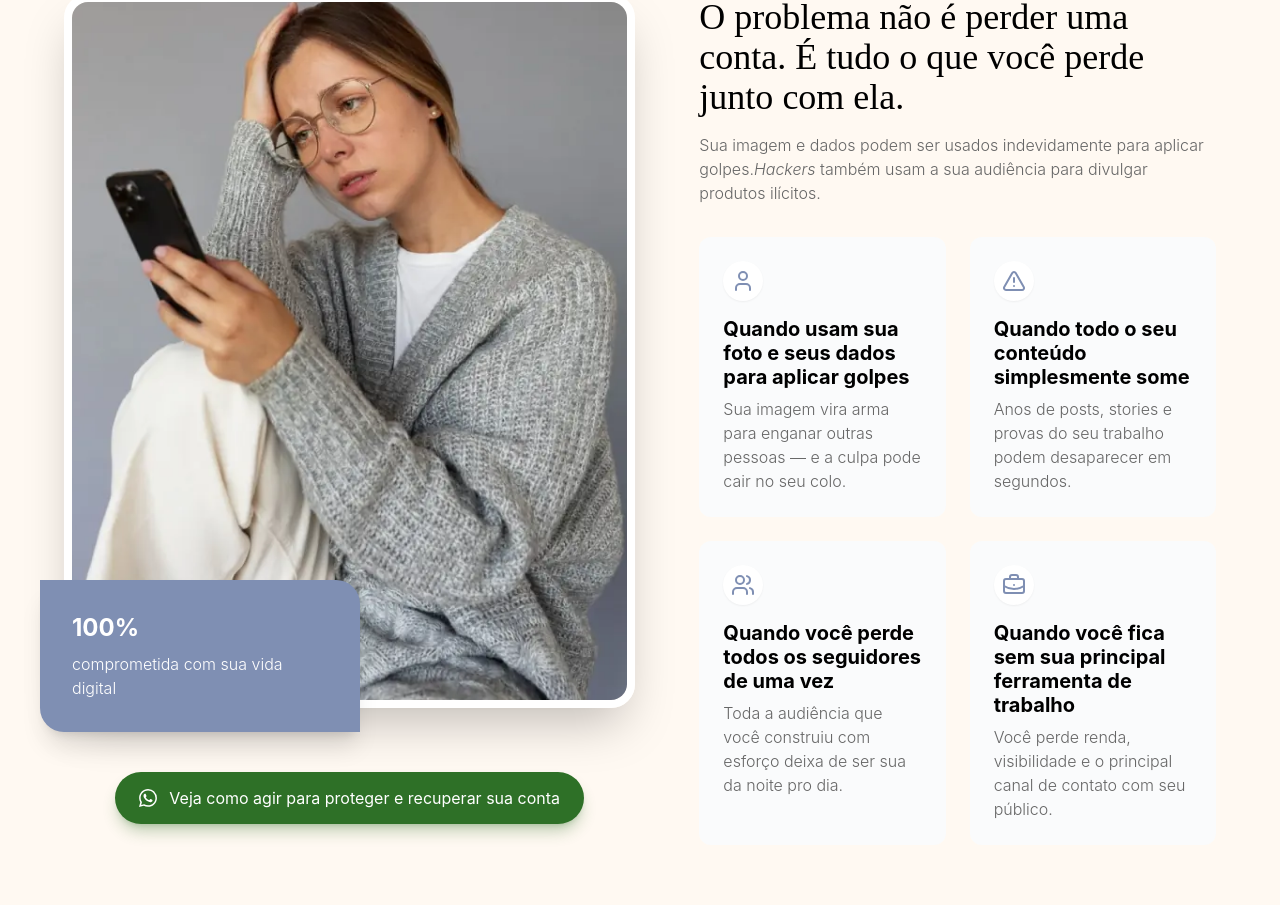
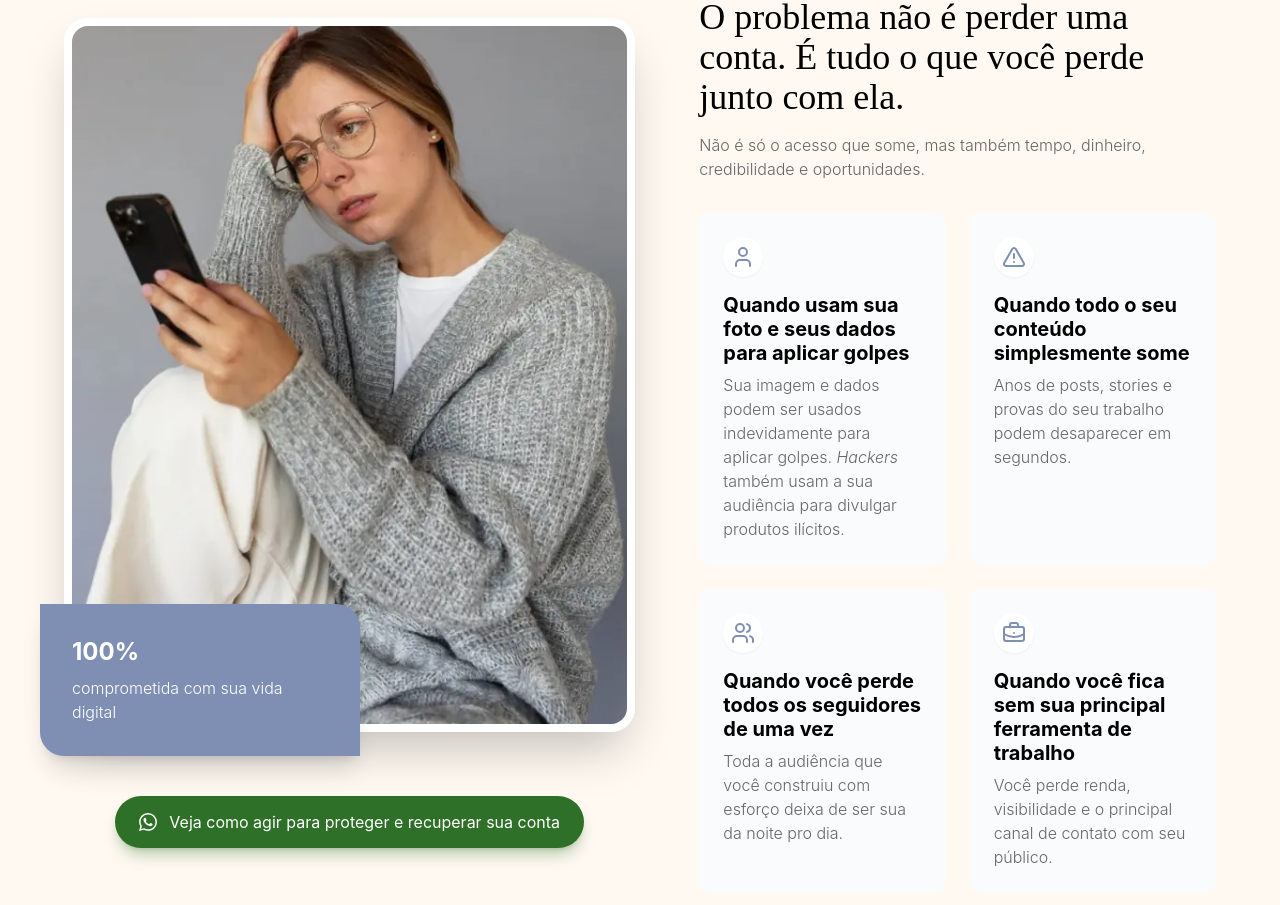
Before and after one commit to Paper-Street-Softwares/LPS-Adelia, a React (Vite) app: page / in a window 1280 px wide. Shown: the part 2651-3556 px from the top of the page. Built offline with nearby package versions, Linux system fonts and the light colour scheme.

Commit message:
fix: Copy features

```diff
--- a/src/content/content.jsx
+++ b/src/content/content.jsx
@@ -260,9 +260,8 @@ const content = {
       ),
       subtitle: (
         <>
-          Sua imagem e dados podem ser usados indevidamente para aplicar golpes.
-          <i>Hackers</i> também usam a sua audiência para divulgar produtos
-          ilícitos.
+          Não é só o acesso que some, mas também tempo, dinheiro, credibilidade
+          e oportunidades.
         </>
       ),
       imgFeatures: imgFeatures,
@@ -272,8 +271,14 @@ const content = {
       cards: {
         card1: {
           title: 'Quando usam sua foto e seus dados para aplicar golpes',
-          subtitle:
-            'Sua imagem vira arma para enganar outras pessoas — e a culpa pode cair no seu colo.',
+          subtitle: (
+            <>
+              {' '}
+              Sua imagem e dados podem ser usados indevidamente para aplicar
+              golpes. <i>Hackers</i> também usam a sua audiência para divulgar
+              produtos ilícitos.
+            </>
+          ),
           description: (
             <div>
               A_Definir
```
